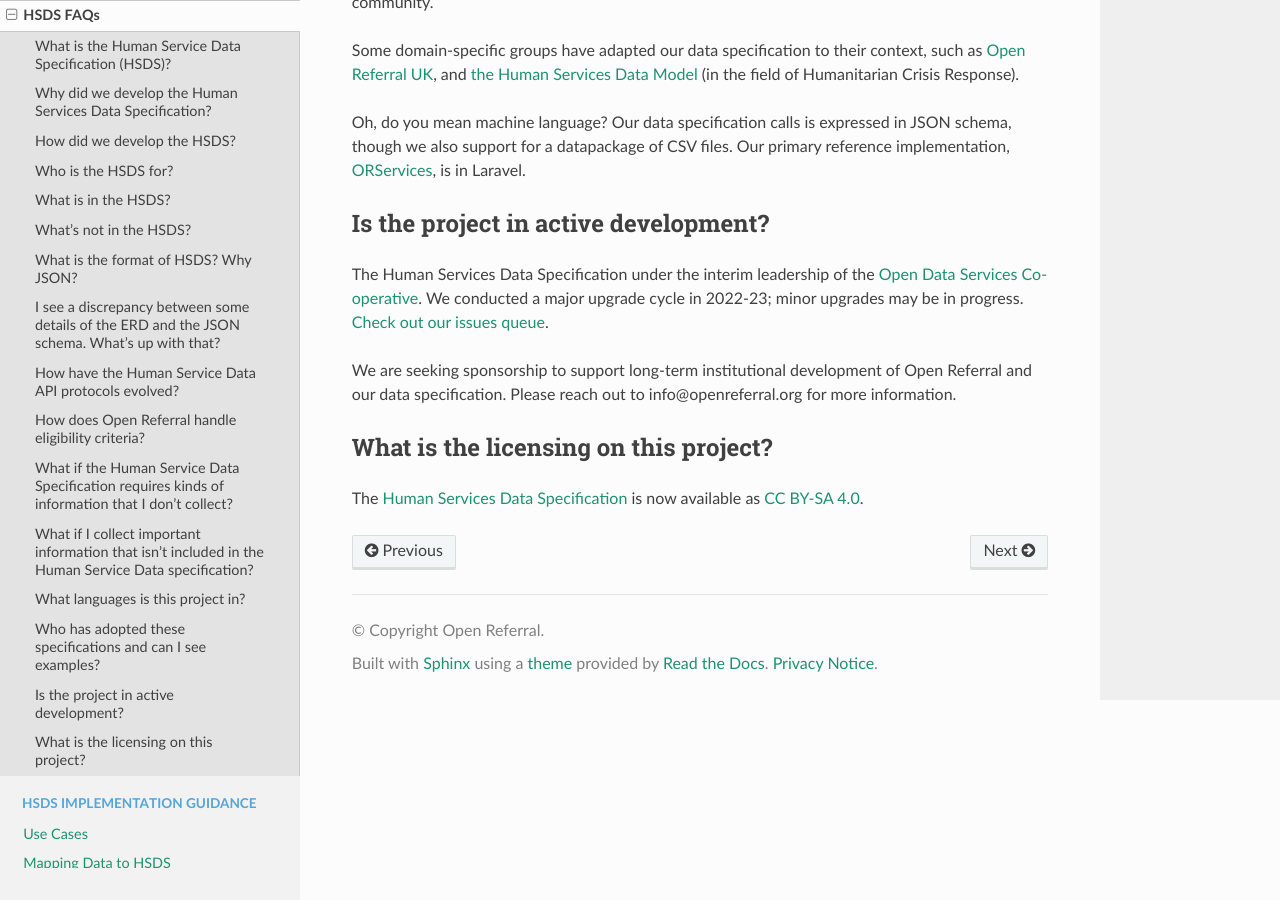
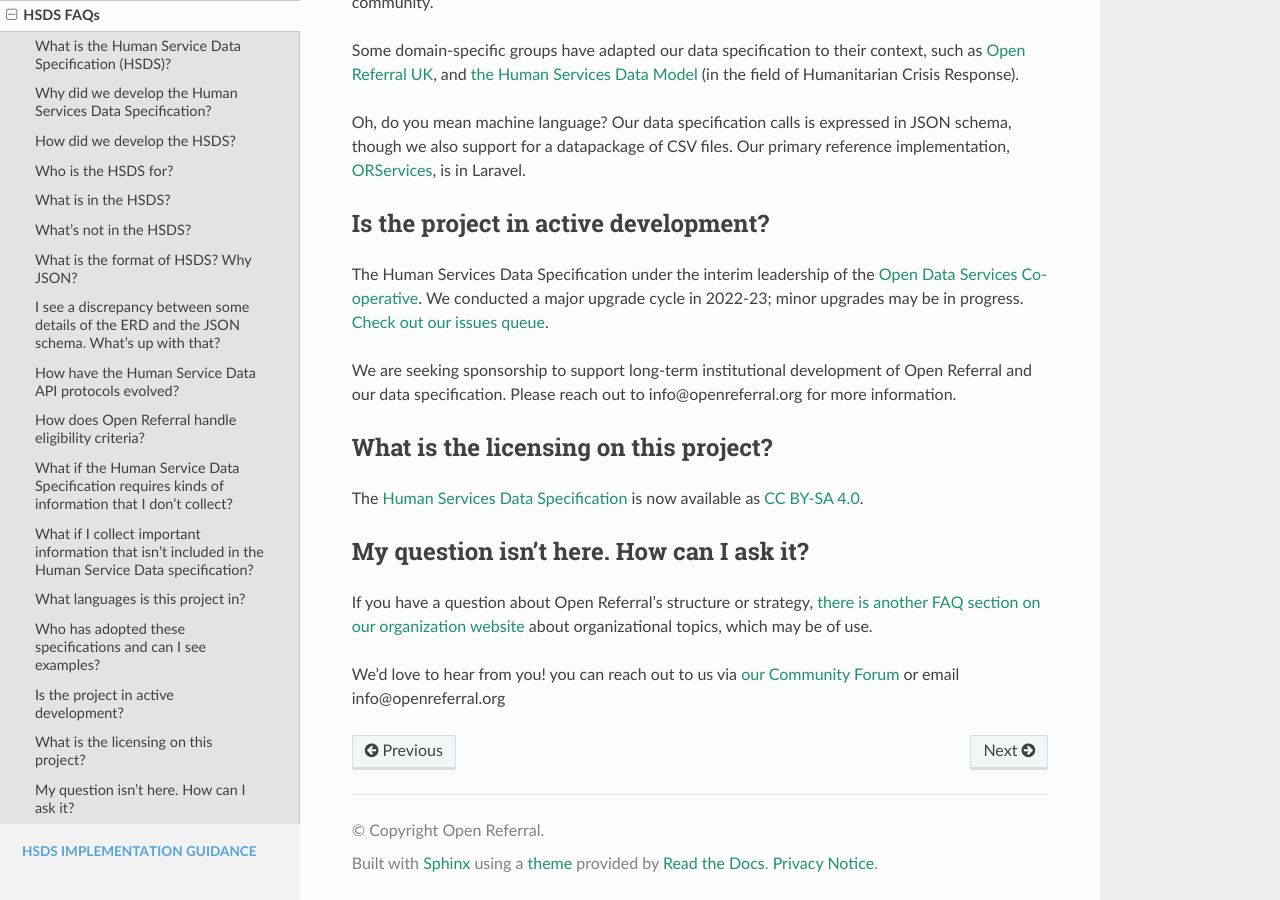
Before and after one commit to openreferral/specification, a Sphinx documentation site: the page built from docs/hsds/hsds_faqs.md, in a window 1280 px wide and 900 px high, scrolled down 5722 px. Built offline with Sphinx 7.4.7 and the Read the Docs theme 3.1.0, drawn with Linux system fonts in a browser that asks for light colours; comment, search, counter and statistics services are not loaded.

Commit message:
Update hsds_faqs.md
Added "what do i do if my question is not here?"

```diff
--- a/docs/hsds/hsds_faqs.md
+++ b/docs/hsds/hsds_faqs.md
@@ -129,3 +129,8 @@
 
 ## What is the licensing on this project?
 The [Human Services Data Specification](https://github.com/openreferral/specification/blob/master/LICENSE) is now available as [CC BY-SA 4.0](https://creativecommons.org/licenses/by-sa/4.0/).
+
+## My question isn’t here. How can I ask it?
+If you have a question about Open Referral's structure or strategy, [there is another FAQ section on our organization website](https://openreferral.org/faq/) about organizational topics, which may be of use.
+
+We’d love to hear from you!  you can reach out to us via [our Community Forum](https://forum.openreferral.org/) or email info@openreferral.org
```
